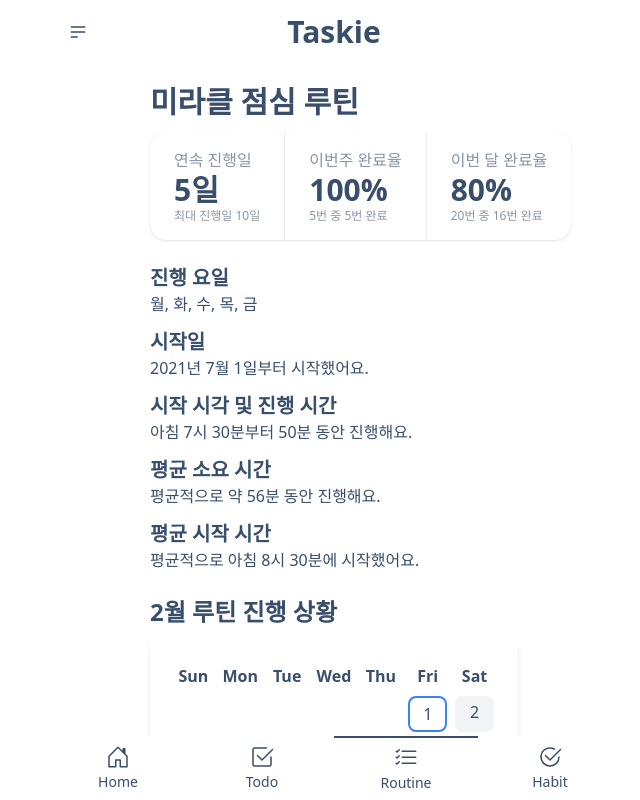
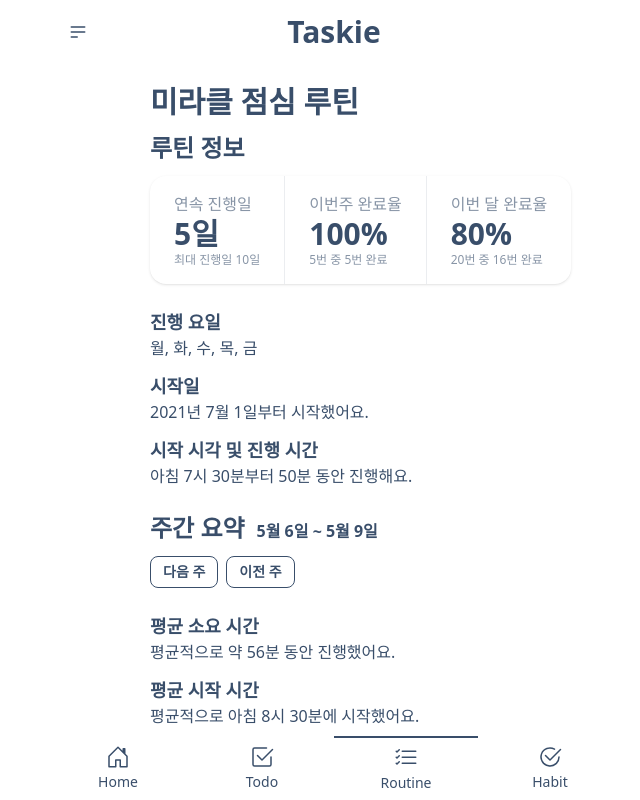
Before and after one commit to upa-r-upa/taskie-client, a React (Vite) app: page /routine/report/1 in a window 1280 px wide. Shown: the whole page, without its empty margins (306-946 px from the left). Built offline with nearby package versions, Linux system fonts and the light colour scheme.

Commit message:
feat: Improve routine report page layout

```diff
--- a/src/components/Calendar.tsx
+++ b/src/components/Calendar.tsx
@@ -56,7 +56,17 @@
     <div className={`container mx-auto rounded-md p-2 ${className}`}>
       <div className="flex flex-col">
         <div className="overflow-auto">
+          <div className="flex justify-between mb-2">
+            <button className="text-blue-500">&lt;</button>
+            <div className="font-bold text-xl">
+              {year}년 {month + 1}월
+            </div>
+            <button className="text-blue-500">&gt;</button>
+          </div>
+
           <div className="calendar grid grid-cols-7 gap-2 p-4">
+            {/* 달 표시 추가 (이전/다음달  넘길 수 있는 버튼도) */}
+
             {/* Calendar Header */}
             <div className="text-center font-bold">Sun</div>
             <div className="text-center font-bold">Mon</div>
--- a/src/pages/RoutineReportPage/index.tsx
+++ b/src/pages/RoutineReportPage/index.tsx
@@ -7,6 +7,7 @@
         <span className="font-bold">미라클 점심</span> 루틴
       </h1>
 
+      <h2 className="text-2xl mb-3 font-semibold">루틴 정보</h2>
       <div className="mb-6">
         <div className="stats shadow">
           <div className="stat">
@@ -29,29 +30,43 @@
 
       <div className="flex flex-col mb-6 gap-3">
         <div>
-          <h2 className="text-xl font-semibold">진행 요일</h2>
+          <h2 className="text-lg font-semibold">진행 요일</h2>
           <p>월, 화, 수, 목, 금</p>
         </div>
         <div>
-          <h2 className="text-xl font-semibold">시작일</h2>
+          <h2 className="text-lg font-semibold">시작일</h2>
           <p>2021년 7월 1일부터 시작했어요.</p>
         </div>
         <div>
-          <h2 className="text-xl font-semibold">시작 시각 및 진행 시간</h2>
+          <h2 className="text-lg font-semibold">시작 시각 및 진행 시간</h2>
           <p>아침 7시 30분부터 50분 동안 진행해요.</p>
         </div>
+      </div>
+
+      <h2 className="text-2xl mb-3 font-semibold">
+        주간 요약<span className="text-base ml-3">5월 6일 ~ 5월 9일</span>
+      </h2>
+
+      <div className="flex gap-2 mb-6">
+        <button className="btn btn-outline btn-sm">다음 주</button>
+        <button className="btn btn-outline btn-sm">이전 주</button>
+      </div>
+
+      <div className="flex flex-col mb-6 gap-3">
         <div>
-          <h2 className="text-xl font-semibold">평균 소요 시간</h2>
-          <p>평균적으로 약 56분 동안 진행해요.</p>
+          <h2 className="text-lg font-semibold">평균 소요 시간</h2>
+          <p>평균적으로 약 56분 동안 진행했어요.</p>
         </div>
         <div>
-          <h2 className="text-xl font-semibold">평균 시작 시간</h2>
+          <h2 className="text-lg font-semibold">평균 시작 시간</h2>
           <p>평균적으로 아침 8시 30분에 시작했어요.</p>
         </div>
       </div>
 
       <div className="mb-6">
-        <h2 className="text-2xl mb-3 font-semibold">2월 루틴 진행 상황</h2>
+        <h2 className="text-2xl mb-3 font-semibold">
+          한달 요약<span className="text-base ml-3">3월 1일 ~ 3월 31일</span>
+        </h2>
         <Calendar
           className="shadow-md"
           dateContents={[
@@ -60,10 +75,21 @@
             { date: 6, highlight: true },
           ]}
         />
+
+        <div className="flex flex-col mt-6 mb-6 gap-3">
+          <div>
+            <h2 className="text-lg font-semibold">평균 소요 시간</h2>
+            <p>평균적으로 약 56분 동안 진행했어요.</p>
+          </div>
+          <div>
+            <h2 className="text-lg font-semibold">평균 시작 시간</h2>
+            <p>평균적으로 아침 8시 30분에 시작했어요.</p>
+          </div>
+        </div>
       </div>
 
       <div className="mb-6">
-        <h2 className="text-2xl mb-3 font-semibold">루틴 요소</h2>
+        <h2 className="text-2xl mb-3 font-semibold"></h2>
 
         <ul>
           <li className="rounded-md py-2 px-2 border border-gray-300 mb-3">
```
